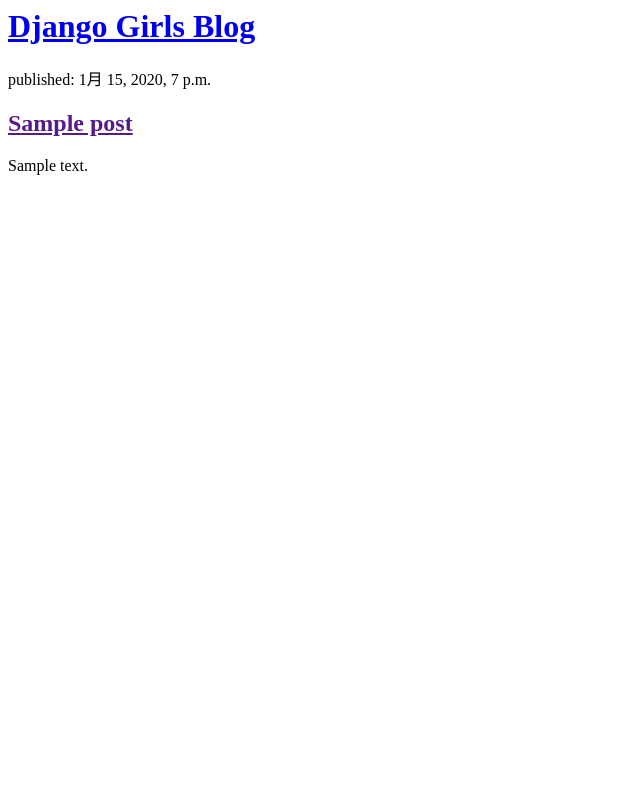
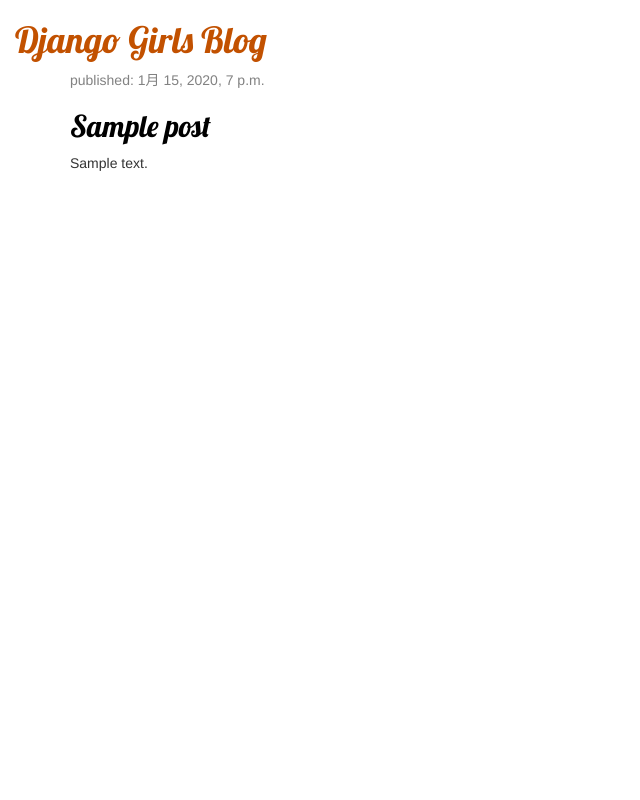
Before and after one commit to chikuwakun/my-first-blog, a Django app: template blog/templates/blog/post_list.html in a window 1280 px wide. Shown: the whole page, without its empty margins (0-640 px from the left). Run offline with Django 3.2, Linux system fonts and the light colour scheme; the template is opened without the code that fills it: values that come from a table or form of the project are taken from there, others are empty; tables that the repository leaves empty hold one stand-in row (values such as "Sample post"); some libraries are stand-ins or nearby versions.

Commit message:
tokuninashi

```diff
--- /dev/null
+++ b/blog/static/css/blog.css
@@ -0,0 +1,54 @@
+h1 a, h2 a {
+    color: #C25100;
+    font-family: 'Lobster';
+}
+body {
+    padding-left: 15px;
+}
+
+.page-header {
+    background-color: #C25100;
+    margin-top: 0;
+    padding: 20px 20px 20px 40px;
+}
+
+.page-header h1, .page-header h1 a, .page-header h1 a:visited, .page-header h1 a:active {
+    color: #ffffff;
+    font-size: 36pt;
+    text-decoration: none;
+}
+
+.content {
+    margin-left: 40px;
+}
+
+h1, h2, h3, h4 {
+    font-family: 'Lobster', cursive;
+}
+
+.date {
+    color: #828282;
+}
+
+.save {
+    float: right;
+}
+
+.post-form textarea, .post-form input {
+    width: 100%;
+}
+
+.top-menu, .top-menu:hover, .top-menu:visited {
+    color: #ffffff;
+    float: right;
+    font-size: 26pt;
+    margin-right: 20px;
+}
+
+.post {
+    margin-bottom: 70px;
+}
+
+.post h2 a, .post h2 a:visited {
+    color: #000000;
+}
--- a/blog/templates/blog/post_list.html
+++ b/blog/templates/blog/post_list.html
@@ -1,17 +1,31 @@
+{% load static %}
 <html>
 <head>
     <title>Django Girls blog</title>
+    <link href="//fonts.googleapis.com/css?family=Lobster&subset=latin,latin-ext" rel="stylesheet" type="text/css">
+    <link rel="stylesheet" href="//maxcdn.bootstrapcdn.com/bootstrap/3.2.0/css/bootstrap.min.css">
+    <link rel="stylesheet" href="//maxcdn.bootstrapcdn.com/bootstrap/3.2.0/css/bootstrap-theme.min.css">
+    <link href="{% static 'css/blog.css' %}" rel="stylesheet">
 </head>
 <body>
-        <div>
+<div class="page-hader">
     <h1><a href="/">Django Girls Blog</a></h1>
 </div>
+<div class="content container">
+    <div class="row">
+        <div class="col-md-8">
             {% for post in posts %}
-        <div>
+            <div class="post">
+                <div class="date">
                     <p>published: {{ post.published_date }}</p>
+                </div>
                 <h2><a href="">{{ post.title }}</a></h2>
                 <p>{{ post.text|linebreaksbr }}</p>
             </div>
             {% endfor %}
+        </div>
+    </div>
+</div>
+
 </body>
 </html>
```
Lines whose indentation alone changed are shown as unchanged.
